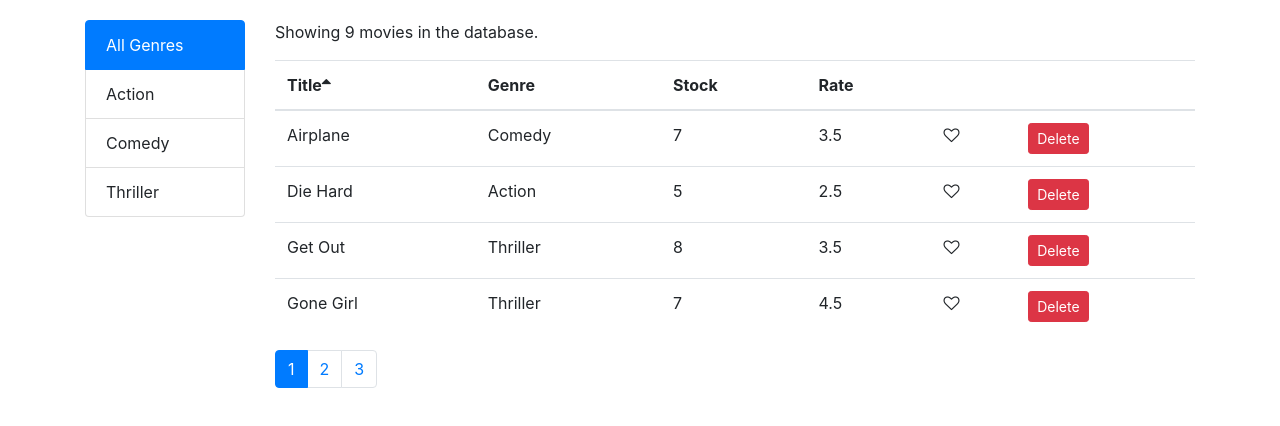
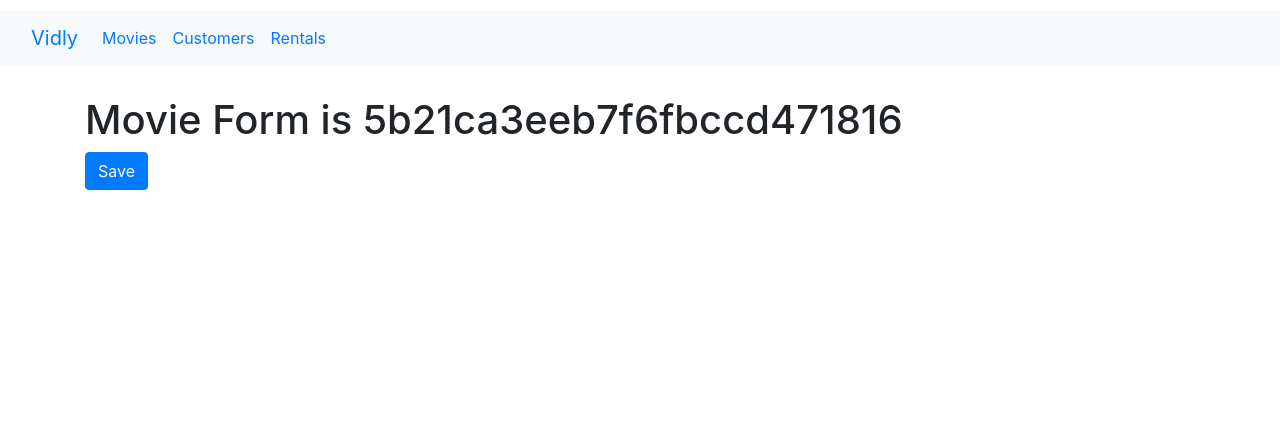
Before and after one commit to pawpaw2022/vidly, a React (Create React App) app: page /movies/5b21ca3eeb7f6fbccd471816 in a window 1280 px wide. Shown: the top 426 px of the page. Built offline with nearby package versions, Linux system fonts and the light colour scheme.

Commit message:
implement routing pages

```diff
--- a/package.json
+++ b/package.json
@@ -13,9 +13,11 @@
     "bootstrap": "^4.6.1",
     "font-awesome": "^4.7.0",
     "lodash": "^4.17.10",
+    "path-to-regexp": "^6.2.1",
     "prop-types": "^15.8.1",
     "react": "^17.0.2",
     "react-dom": "^17.0.2",
+    "react-router-dom": "^5.3.0",
     "react-scripts": "^5.0.0",
     "web-vitals": "^2.1.4"
   },
--- a/src/App.js
+++ b/src/App.js
@@ -1,14 +1,34 @@
 import './App.css';
+import React, { Component } from 'react';
 import Movies from './components/movies';
+import { Route, Switch, Redirect } from 'react-router-dom';
+import Customers from './components/customers';
+import Rentals from './components/rentals';
+import NotFound from './components/notFound';
+import NavBar from './components/navBar';
+import MovieForm from './components/movieForm';
 
-function App() {
 
-  return (
-    <main className='container'>
-      <Movies />
-      </main>
-  );
 
+class App extends Component {
+  render() {
+    return (
+      <React.Fragment>
+        <NavBar />
+        <main className='container'>
+          <Switch>
+            <Route path="/movies/:id" component={MovieForm} />
+            <Route path="/movies" component={Movies}/>
+            <Route path="/customers" component={Customers}/>
+            <Route path="/rentals" component={Rentals}/>
+            <Route path="/not-found" component={NotFound}/>
+            <Redirect from="/" exact to="/movies" />
+            <Redirect to="/not-found" />
+          </Switch>
+        </main>
+      </React.Fragment>
+    );
+  }
 }
 
 export default App;
--- /dev/null
+++ b/src/components/customers.jsx
@@ -0,0 +1,9 @@
+import React from 'react';
+
+const Customers = () => {
+    return (
+        <h1>Customers</h1>
+     );
+}
+
+export default Customers;
--- /dev/null
+++ b/src/components/movieForm.jsx
@@ -0,0 +1,13 @@
+import React from 'react';
+
+
+const MovieForm = ({match, history}) => {
+    return (
+        <div>
+            <h1>Movie Form is {match.params.id}</h1>
+            <button className="btn btn-primary" onClick={() => history.push('/movies')}>Save</button>
+        </div>
+     );
+}
+
+export default MovieForm;
--- a/src/components/moviesTable.jsx
+++ b/src/components/moviesTable.jsx
@@ -1,11 +1,14 @@
 import React, {Component} from 'react';
+import { Link } from 'react-router-dom';
 import Like from "./common/like";
 import Table from './common/table';
 
 class MoviesTable extends Component {
 
     columns = [
-        { path: "title", label: "Title"},
+        { path: "title",
+         label: "Title",
+         content: movie => <Link to={`/movies/${movie._id}`}>{movie.title}</Link>},
         { path: "genre.name", label: "Genre"},
         { path: "numberInStock", label: "Stock"},
         { path: "dailyRentalRate", label: "Rate"},
--- /dev/null
+++ b/src/components/navBar.jsx
@@ -0,0 +1,25 @@
+import React from 'react';
+import { NavLink } from 'react-router-dom';
+
+
+const NavBar = () => {
+    return (
+        <nav className="navbar navbar-expand-lg bg-light">
+        <div className="container-fluid">
+            <NavLink className="navbar-brand" to="/">Vidly</NavLink>
+            <button className="navbar-toggler" type="button" data-bs-toggle="collapse" data-bs-target="#navbarNav" aria-controls="navbarNav" aria-expanded="false" aria-label="Toggle navigation">
+            <span className="navbar-toggler-icon"></span>
+            </button>
+            <div className="collapse navbar-collapse" id="navbarNav">
+            <div className="navbar-nav">
+                <NavLink className="nav-link nav-item" to="/movies">Movies</NavLink>
+                <NavLink className="nav-link nav-item" to="/customers">Customers</NavLink>
+                <NavLink className="nav-link nav-item" to="/rentals">Rentals</NavLink>
+            </div>
+            </div>
+        </div>
+        </nav>
+     );
+}
+
+export default NavBar;
--- /dev/null
+++ b/src/components/notFound.jsx
@@ -0,0 +1,9 @@
+import React from 'react';
+
+const NotFound = () => {
+    return (
+        <h1>Not Found</h1>
+     );
+}
+
+export default NotFound;
--- /dev/null
+++ b/src/components/rentals.jsx
@@ -0,0 +1,9 @@
+import React from 'react';
+
+const Rentals = () => {
+    return (
+        <h1>Rentals</h1>
+     );
+}
+
+export default Rentals;
--- a/src/index.css
+++ b/src/index.css
@@ -1,13 +1,17 @@
 /** @format */
 
 body {
-  padding: 20px 0 0 0;
+  padding: 10px 0 0 0;
   margin: 0;
   font-family: -apple-system, BlinkMacSystemFont, "Segoe UI", "Roboto", "Oxygen",
     "Ubuntu", "Cantarell", "Fira Sans", "Droid Sans", "Helvetica Neue",
     sans-serif;
   -webkit-font-smoothing: antialiased;
   -moz-osx-font-smoothing: grayscale;
+}
+
+.navbar{
+  margin-bottom: 30px;
 }
 
 code {
--- a/src/index.js
+++ b/src/index.js
@@ -6,11 +6,12 @@
 import 'bootstrap/dist/css/bootstrap.css';
 import 'font-awesome/css/font-awesome.css';
 import Movies from './components/movies';
+import { BrowserRouter } from 'react-router-dom';
 
 ReactDOM.render(
-  <React.StrictMode>
+<BrowserRouter>
     <App />
-  </React.StrictMode>,
+</BrowserRouter>,
   document.getElementById('root')
 );
 
```
Also changed, not shown: 1 other file (tests, documents, lock files or other folders).
